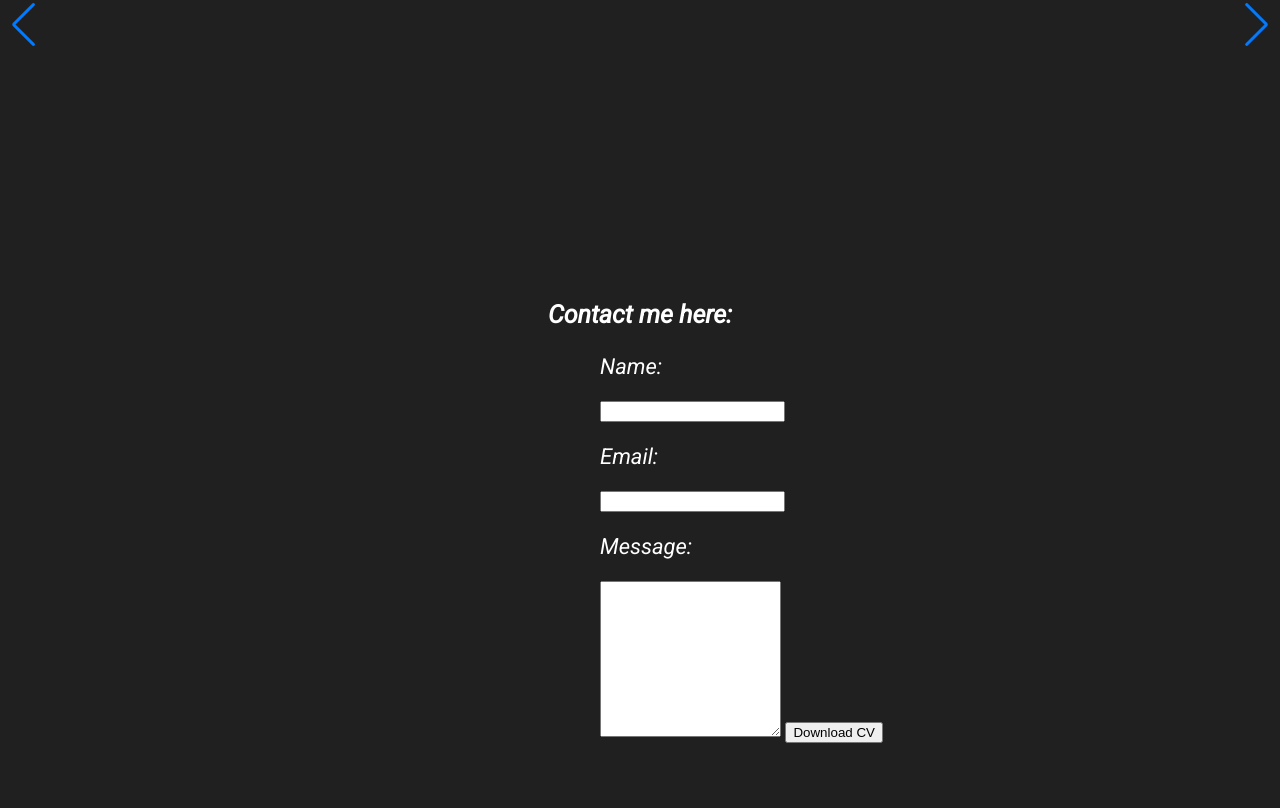
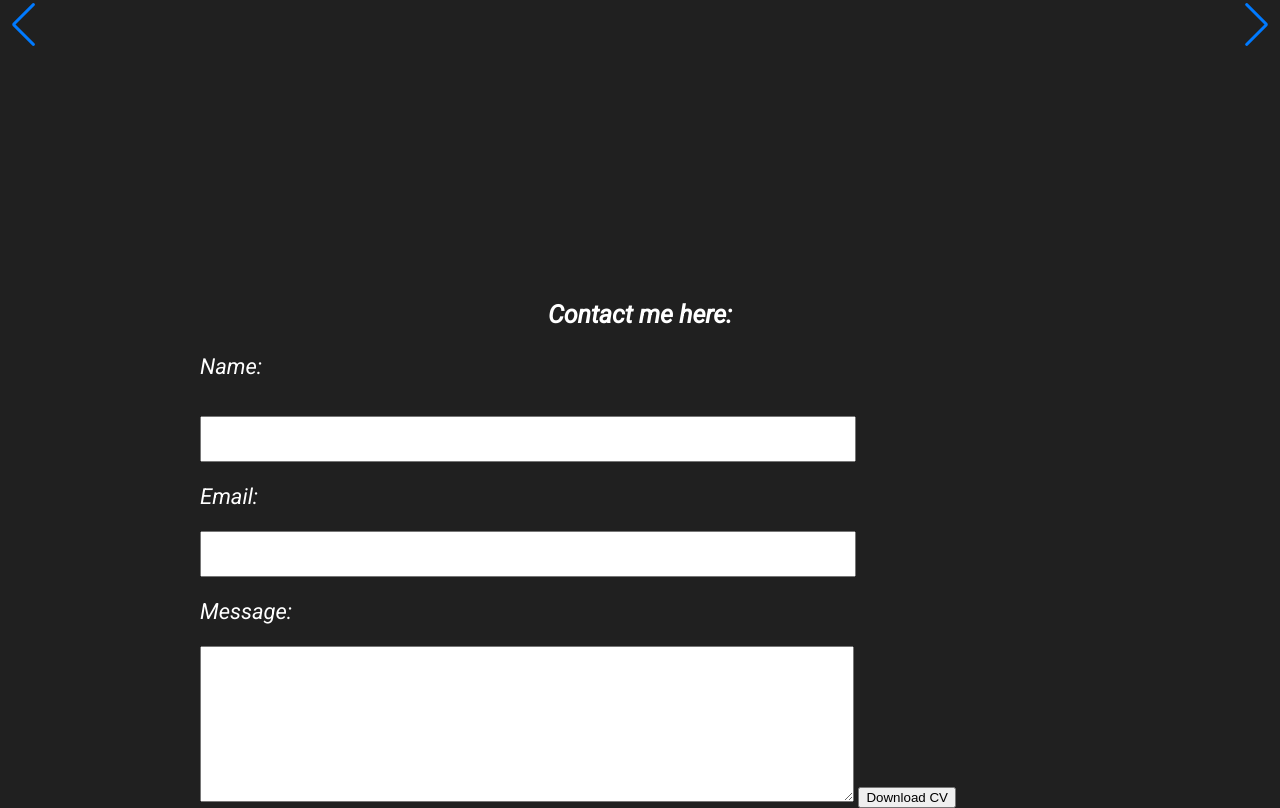
Before and after one commit to elena-dr/my_portfolio, a plain HTML site: page index.html in a window 1280 px wide. Shown: the part 2090-2898 px from the top of the page. Before the commit the page ends 2833 px from the top, so only its background shows below. Drawn offline with nearby package versions, Linux system fonts and the light colour scheme; a web font is replaced by a local one.

Commit message:
contact form style fixed

```diff
--- a/index.html
+++ b/index.html
@@ -105,11 +105,11 @@
             <h3>Contact me here: </h3>
             <div class="contact-form">
                 <div class="contactall-form">
-                    <p>Name:</p>
-                    <input type="text">
-                    <p>Email:</p>
-                    <input type="email">
-                    <p>Message:</p>
+                    <p class="name">Name:</p>
+                    <input class="input-text" type="text">
+                    <p class="email">Email:</p>
+                    <input class="input-email" type="email">
+                    <p class="msg">Message:</p>
                     <textarea></textarea>
                     <button>Download CV</button>
                 </div>
--- a/style.css
+++ b/style.css
@@ -189,7 +189,15 @@ img {
 
 textarea {
   height: 150px;
+  width: 60%;
+}
+
+.name,
+.input-text,
+.input-email {
+  height: 40px;
+  width: 60%;
 }
 .contactall-form {
-  padding-left: 600px;
+  padding-left: 200px;
 }
```
